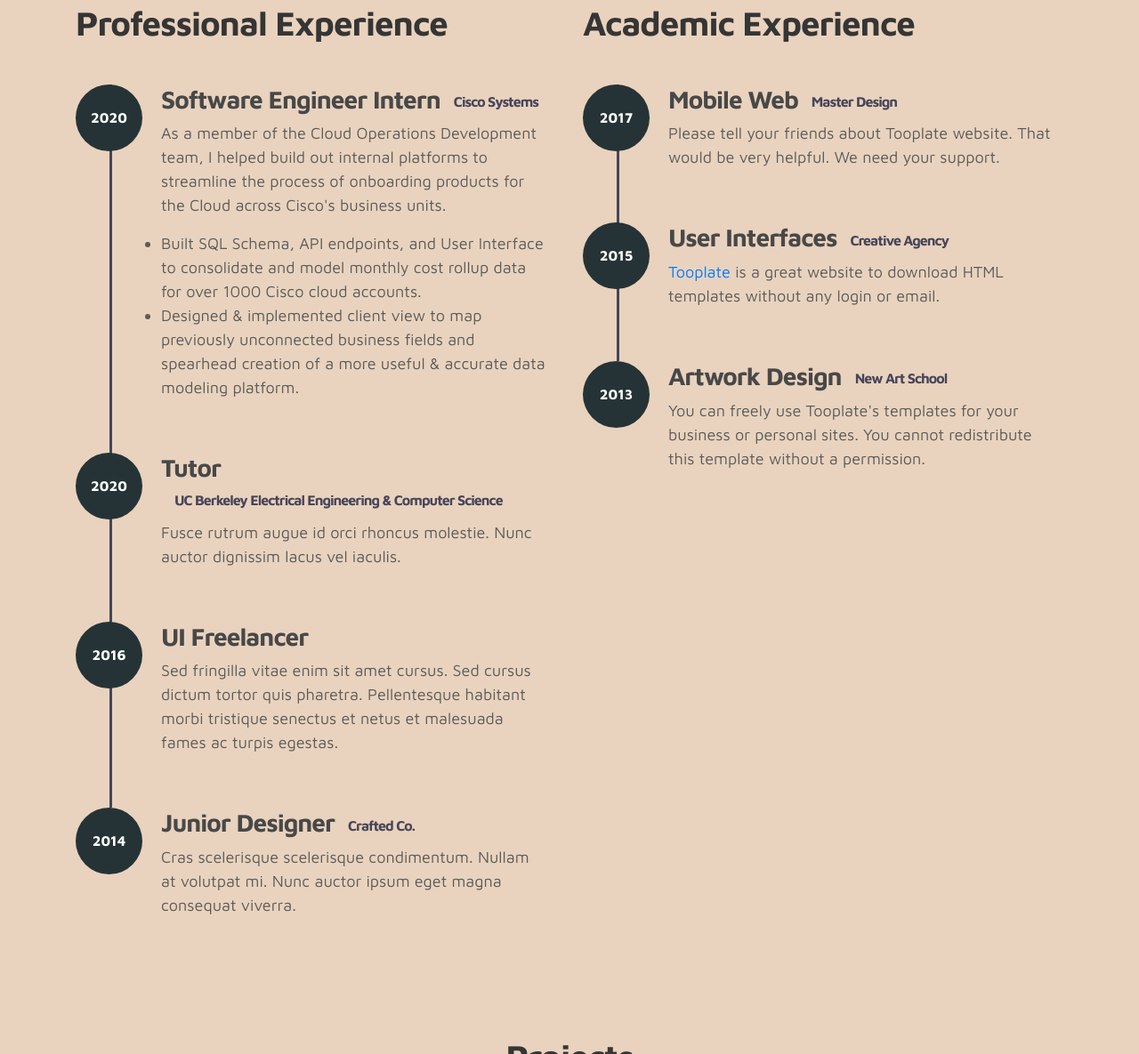
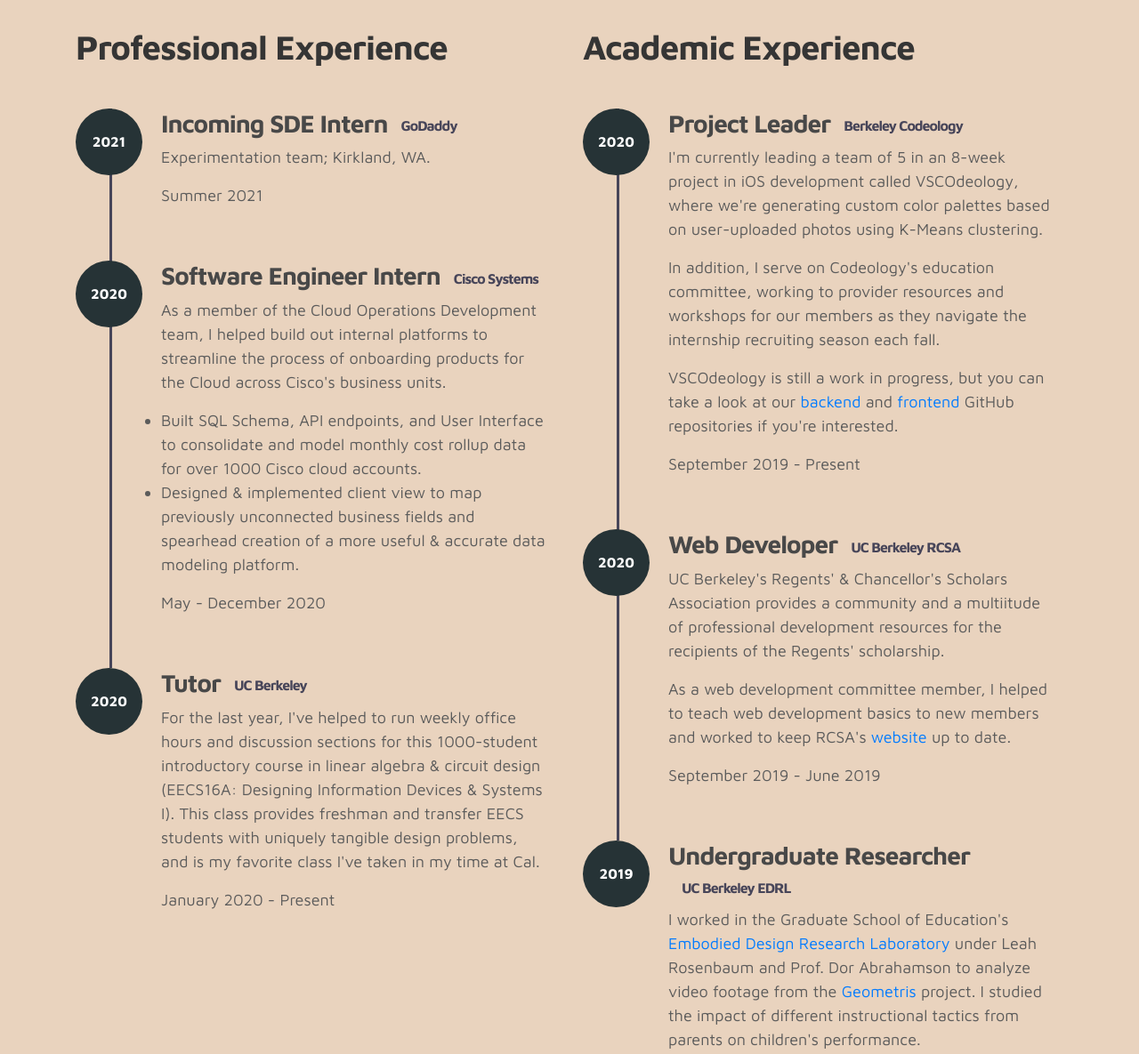
Before and after one commit to aliciamatsumoto/aliciamatsumoto.github.io, a plain HTML site: page index.html in a window 1280 px wide. Shown: the part 677-1862 px from the top of the page at 89% size. Drawn offline with Linux system fonts and the light colour scheme.

Commit message:
update experience

```diff
--- a/index.html
+++ b/index.html
@@ -72,6 +72,7 @@
                         <p><strong>I'm Alicia,</strong> a UC Berkeley sophomore studying Electrical Engineering
                           & Computer Science (EECS). I'm an aspiring software engineer with a demonstrated background in full stack development
                           looking to spend the next few years of my education branching into new disciplines & learning everything I can.
+                          I'm 80% coffee, 20% ex-theatre-kid, and the biggest cat lover you'll ever meet.
                           <br>
                         </p>
 
@@ -102,6 +103,19 @@
                   <h2 class="mb-4">Professional Experience</h2>
 
                     <div class="timeline">
+
+                      <div class="timeline-wrapper">
+                        <div class="timeline-yr">
+                            <span>2021</span>
+                        </div>
+                        <div class="timeline-info">
+                            <h3><span>Incoming SDE Intern</span><small>GoDaddy</small></h3>
+                            <p>Experimentation team; Kirkland, WA.</p>
+                            <p>Summer 2021</p>
+                        </div>
+                    </div>
+
+
                         <div class="timeline-wrapper">
                              <div class="timeline-yr">
                                   <span>2020</span>
@@ -121,6 +135,7 @@
                                       </li>
                                     </ul>
                                   </p>
+                                  <p>May - December 2020</p>
                              </div>
                         </div>
 
@@ -129,28 +144,11 @@
                                 <span>2020</span>
                             </div>
                             <div class="timeline-info">
-                                <h3><span>Tutor</span><small>UC Berkeley Electrical Engineering & Computer Science</small></h3>
-                                <p>Fusce rutrum augue id orci rhoncus molestie. Nunc auctor dignissim lacus vel iaculis.</p>
-                            </div>
-                        </div>
-
-                        <div class="timeline-wrapper">
-                            <div class="timeline-yr">
-                                <span>2016</span>
-                            </div>
-                            <div class="timeline-info">
-                                <h3><span>UI Freelancer</h3>
-                                <p>Sed fringilla vitae enim sit amet cursus. Sed cursus dictum tortor quis pharetra. Pellentesque habitant morbi tristique senectus et netus et malesuada fames ac turpis egestas.</p>
-                            </div>
-                        </div>
-
-                        <div class="timeline-wrapper">
-                            <div class="timeline-yr">
-                                <span>2014</span>
-                            </div>
-                            <div class="timeline-info">
-                                <h3><span>Junior Designer<small>Crafted Co.</small></h3>
-                                <p>Cras scelerisque scelerisque condimentum. Nullam at volutpat mi. Nunc auctor ipsum eget magna consequat viverra.</p>
+                                <h3><span>Tutor</span><small>UC Berkeley</small></h3>
+                                <p>For the last year, I've helped to run weekly office hours and discussion sections for this 1000-student introductory
+                                  course in linear algebra & circuit design (EECS16A: Designing Information Devices & Systems I). This class provides
+                                  freshman and transfer EECS students with uniquely tangible design problems, and is my favorite class I've taken in my time at Cal.</p>
+                                <p>January 2020 - Present</p>
                             </div>
                         </div>
 
@@ -163,31 +161,60 @@
                     <div class="timeline">
                         <div class="timeline-wrapper">
                              <div class="timeline-yr">
-                                  <span>2017</span>
+                                  <span>2020</span>
                              </div>
                              <div class="timeline-info">
-                                  <h3><span>Mobile Web</span><small>Master Design</small></h3>
-                                  <p>Please tell your friends about Tooplate website. That would be very helpful. We need your support.</p>
+                                  <h3><span>Project Leader</span><small>Berkeley Codeology</small></h3>
+                                  <p>
+                                    I'm currently leading a team of 5 in an 8-week project in iOS development called
+                                    VSCOdeology, where we're generating custom color palettes based on user-uploaded photos
+                                    using K-Means clustering.
+                                  </p>
+                                  <p>
+                                    In addition, I serve on Codeology's education committee, working to provider resources
+                                    and workshops for our members as they navigate the internship recruiting season each fall.
+                                  </p>
+                                  <p>
+                                    VSCOdeology is still a work in progress, but you can take a look at our <a href='https://github.com/Codeology/swift-squad' target="blank">backend</a>
+                                    and <a href='https://github.com/Codeology/swift-squad-frontend' target="blank">frontend</a> GitHub repositories if you're interested.
+                                  </p>
+                                  <p>September 2019 - Present</p>
                              </div>
                         </div>
 
                         <div class="timeline-wrapper">
-                            <div class="timeline-yr">
-                                <span>2015</span>
-                            </div>
-                            <div class="timeline-info">
-                                <h3><span>User Interfaces</span><small>Creative Agency</small></h3>
-                                <p><a rel="nofollow" href="https://www.facebook.com/tooplate">Tooplate</a> is a great website to download HTML templates without any login or email.</p>
-                            </div>
-                        </div>
+                          <div class="timeline-yr">
+                              <span>2020</span>
+                          </div>
+                          <div class="timeline-info">
+                              <h3><span>Web Developer</span><small>UC Berkeley RCSA</small></h3>
+                              <p>
+                                UC Berkeley's Regents' & Chancellor's Scholars Association provides a community and a multiitude
+                                of professional development resources for the recipients of the Regents' scholarship.
+                              </p>
+                              <p>
+                                As a web development committee member, I helped to teach web development basics to new members
+                                and worked to keep RCSA's <a href="http://rcsa.berkeley.edu" target="blank">website</a> up to date.
+                              </p>
+                              <p>September 2019 - June 2019</p>
+                          </div>
+                      </div>
 
                         <div class="timeline-wrapper">
                             <div class="timeline-yr">
-                                <span>2013</span>
+                                <span>2019</span>
                             </div>
                             <div class="timeline-info">
-                                <h3><span>Artwork Design</span><small>New Art School</small></h3>
-                                <p>You can freely use Tooplate's templates for your business or personal sites. You cannot redistribute this template without a permission.</p>
+                                <h3><span>Undergraduate Researcher</span><small>UC Berkeley EDRL</small></h3>
+                                <p>
+                                  I worked in the Graduate School of Education's
+                                  <a href="http://edrl.berkeley.edu" target="blank">Embodied Design Research Laboratory</a> under
+                                  Leah Rosenbaum and Prof. Dor Abrahamson to analyze video footage from the
+                                  <a href='https://edrl.berkeley.edu/projects/geometris/' target="blank">Geometris</a> project. I studied
+                                  the impact of different instructional tactics from parents on children's
+                                  performance.
+                                </p>
+                                <p>August - December 2019</p>
                             </div>
                         </div>
 
```
